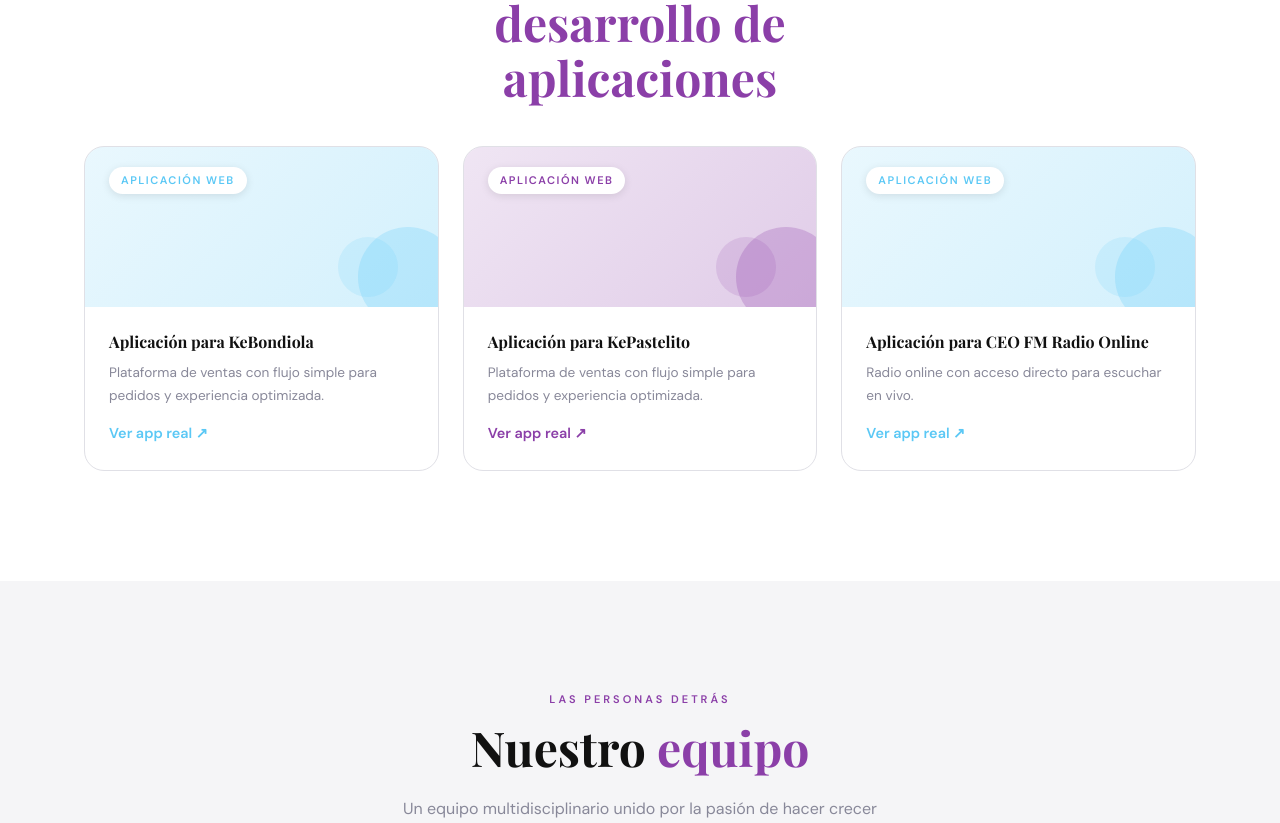
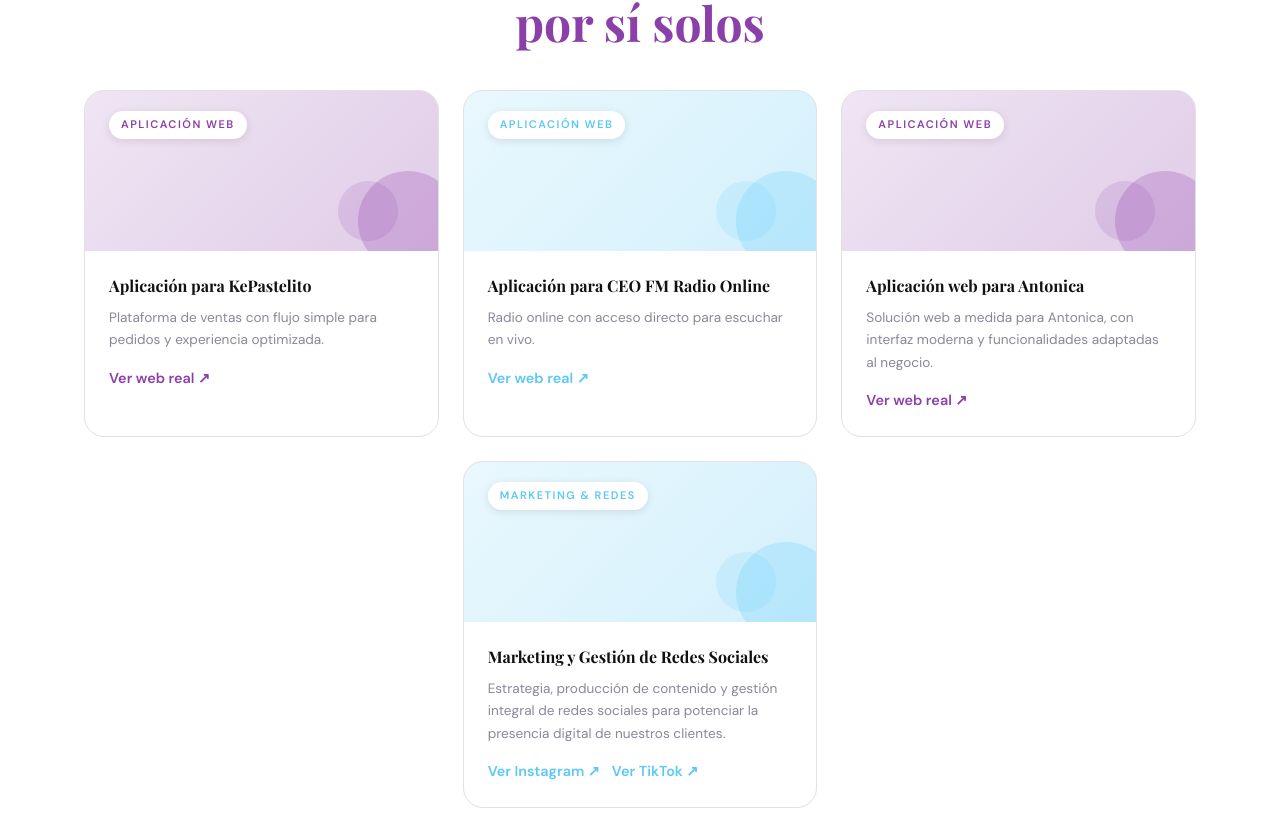
Before and after one commit to nazarena-aquino/ceo-multimedios, a React (Vite) app: page / in a window 1280 px wide. Shown: the part 3997-4820 px from the top of the page. Built offline with nearby package versions, Linux system fonts and the light colour scheme.

Commit message:
se agrego el proyecto de antonica

```diff
--- a/src/components/Contacto.css
+++ b/src/components/Contacto.css
@@ -218,4 +218,20 @@
 
 @media (max-width: 480px) {
   .contacto__form-wrapper { padding: 24px 20px; }
+
+  /* Las redes van abajo de las tarjetas de info, alineadas al centro */
+  .contacto__info {
+    margin-bottom: 24px;
+  }
+
+  .contacto__redes {
+    flex-direction: column;
+    align-items: center;
+    gap: 12px;
+    margin-top: 8px;
+  }
+
+  .contacto__redes-links {
+    justify-content: center;
+  }
 }
--- a/src/components/Navbar.css
+++ b/src/components/Navbar.css
@@ -17,7 +17,7 @@
 .navbar__inner {
   display: flex;
   align-items: center;
-  justify-content: flex-start; /* Alinea los elementos a la izquierda */
+  justify-content: flex-start;
   height: 100%;
 }
 
@@ -46,15 +46,19 @@
   background: rgba(139,63,168,0.08);
 }
 
+/* Hamburger */
 .navbar__hamburger {
   display: none;
   flex-direction: column;
+  justify-content: center;
   gap: 5px;
   background: none;
   border: none;
   cursor: pointer;
   padding: 6px;
-  margin-left: auto; /* Asegura que el menú hamburguesa se mantenga a la derecha en móviles */
+  margin-left: auto;
+  width: 36px;
+  height: 36px;
 }
 
 .navbar__hamburger span {
@@ -63,17 +67,28 @@
   height: 2px;
   background: var(--black);
   border-radius: 2px;
-  transition: all 0.3s;
+  transition: transform 0.35s cubic-bezier(0.23, 1, 0.32, 1),
+              opacity 0.25s ease,
+              width 0.3s ease;
+  transform-origin: center;
 }
 
-.navbar__hamburger span.open:nth-child(1) { transform: translateY(7px) rotate(45deg); }
-.navbar__hamburger span.open:nth-child(2) { opacity: 0; }
-.navbar__hamburger span.open:nth-child(3) { transform: translateY(-7px) rotate(-45deg); }
+/* Animación al abrir */
+.navbar__hamburger span.open:nth-child(1) {
+  transform: translateY(7px) rotate(45deg);
+}
+.navbar__hamburger span.open:nth-child(2) {
+  opacity: 0;
+  width: 0;
+}
+.navbar__hamburger span.open:nth-child(3) {
+  transform: translateY(-7px) rotate(-45deg);
+}
 
-/* Responsive Navbar */
+/* Responsive */
 @media (max-width: 768px) {
   .navbar__hamburger { display: flex; }
-  .navbar--scrolled .navbar__links--open { background: rgba(255,255,255,0.98); }
+
   .navbar__links {
     display: none;
     position: absolute;
@@ -84,7 +99,44 @@
     padding: 16px;
     box-shadow: 0 8px 24px rgba(0,0,0,0.1);
     gap: 2px;
+    /* Animación de apertura */
+    opacity: 0;
+    transform: translateY(-8px);
+    pointer-events: none;
+    transition: opacity 0.3s ease, transform 0.3s cubic-bezier(0.23, 1, 0.32, 1);
   }
-  .navbar__links--open { display: flex; }
-  .navbar__links button { width: 100%; text-align: left; padding: 12px 16px; }
+
+  .navbar__links--open {
+    display: flex;
+    opacity: 1;
+    transform: translateY(0);
+    pointer-events: auto;
+  }
+
+  .navbar--scrolled .navbar__links--open {
+    background: rgba(255,255,255,0.98);
+  }
+
+  .navbar__links button {
+    width: 100%;
+    text-align: left;
+    padding: 12px 16px;
+    /* Animación en cascada de los items */
+    opacity: 0;
+    transform: translateX(-10px);
+    transition: opacity 0.25s ease, transform 0.25s ease, color 0.2s, background 0.2s;
+  }
+
+  .navbar__links--open button {
+    opacity: 1;
+    transform: translateX(0);
+  }
+
+  /* Cascada de aparición por item */
+  .navbar__links--open li:nth-child(1) button { transition-delay: 0.04s; }
+  .navbar__links--open li:nth-child(2) button { transition-delay: 0.08s; }
+  .navbar__links--open li:nth-child(3) button { transition-delay: 0.12s; }
+  .navbar__links--open li:nth-child(4) button { transition-delay: 0.16s; }
+  .navbar__links--open li:nth-child(5) button { transition-delay: 0.20s; }
+  .navbar__links--open li:nth-child(6) button { transition-delay: 0.24s; }
 }
--- a/src/components/Proyectos.css
+++ b/src/components/Proyectos.css
@@ -9,12 +9,17 @@
   margin: 0 auto 40px;
 }
 
-
-
 .proyectos__grid {
   display: grid;
   grid-template-columns: repeat(3, 1fr);
   gap: 24px;
+}
+
+/* La última card sola se centra */
+.proyectos__grid .proyecto-card:last-child:nth-child(3n + 1) {
+  grid-column: 1 / -1;
+  max-width: calc(33.333% - 16px);
+  margin: 0 auto;
 }
 
 .proyecto-card {
@@ -105,8 +110,44 @@
 
 @media (max-width: 1024px) {
   .proyectos__grid { grid-template-columns: repeat(2, 1fr); }
+  /* Con 2 columnas y 5 cards, la última se centra */
+  .proyectos__grid .proyecto-card:last-child:nth-child(odd) {
+    grid-column: 1 / -1;
+    max-width: calc(50% - 12px);
+    margin: 0 auto;
+  }
+  /* Resetear el caso de 3 columnas */
+  .proyectos__grid .proyecto-card:last-child:nth-child(3n + 1) {
+    grid-column: auto;
+    max-width: none;
+    margin: 0;
+  }
 }
 
 @media (max-width: 640px) {
   .proyectos__grid { grid-template-columns: 1fr; }
+  .proyectos__grid .proyecto-card:last-child:nth-child(odd),
+  .proyectos__grid .proyecto-card:last-child:nth-child(3n + 1) {
+    grid-column: auto;
+    max-width: none;
+    margin: 0;
+  }
 }
+
+.proyecto-card__links {
+  display: flex;
+  flex-wrap: wrap;
+  gap: 12px;
+  margin-top: 15px;
+}
+
+.proyecto-link {
+  font-size: 0.9rem;
+  font-weight: bold;
+  text-decoration: none;
+  transition: opacity 0.2s;
+}
+
+.proyecto-link:hover {
+  opacity: 0.7;
+}
--- a/src/components/Proyectos.jsx
+++ b/src/components/Proyectos.jsx
@@ -2,13 +2,6 @@ import React from 'react'
 import './Proyectos.css'
 
 const proyectos = [
-  {
-    categoria: 'Aplicación Web',
-    title: 'Aplicación para KeBondiola',
-    desc: 'Plataforma de ventas con flujo simple para pedidos y experiencia optimizada.',
-    link: 'https://kebondiola.vercel.app/',
-    color: '#5BC8F5',
-  },
   {
     categoria: 'Aplicación Web',
     title: 'Aplicación para KePastelito',
@@ -23,6 +16,22 @@ const proyectos = [
     link: 'https://radio-online-ceo.vercel.app/',
     color: '#5BC8F5',
   },
+  {
+    categoria: 'Aplicación Web',
+    title: 'Aplicación web para Antonica',
+    desc: 'Solución web a medida para Antonica, con interfaz moderna y funcionalidades adaptadas al negocio.',
+    link: 'https://www.antonicamusica.com/',
+
+    color: '#8B3FA8',
+  },
+  {
+    categoria: 'Marketing & Redes',
+    title: 'Marketing y Gestión de Redes Sociales',
+    desc: 'Estrategia, producción de contenido y gestión integral de redes sociales para potenciar la presencia digital de nuestros clientes.',
+    linkInstagram: 'https://www.instagram.com/antonica_oficial/',
+    linkTiktok: 'https://www.tiktok.com/@antonica_oficial',
+    color: '#5BC8F5',
+  },
 ]
 
 export default function Proyectos() {
@@ -32,11 +41,8 @@ export default function Proyectos() {
         <div className="proyectos__header">
           <p className="section-label">Nuestro trabajo</p>
           <h2 className="section-title">
-            Proyectos de <span>desarrollo de aplicaciones</span>
+            Proyectos que <span>hablan por sí solos</span>
           </h2>
-
-
-
         </div>
 
         <div className="proyectos__grid">
@@ -52,23 +58,41 @@ export default function Proyectos() {
               <div className="proyecto-card__body">
                 <h3 className="proyecto-card__title">{p.title}</h3>
                 <p className="proyecto-card__desc">{p.desc}</p>
+                <div className="proyecto-card__links">
                   {p.link && (
                     <a
                       href={p.link}
                       target="_blank"
                       rel="noopener noreferrer"
-                    style={{
-                      color: p.color,
-                      fontSize: '0.9rem',
-                      fontWeight: 'bold',
-                      marginTop: '15px',
-                      display: 'inline-block',
-                      textDecoration: 'none',
-                    }}
+                      style={{ color: p.color }}
+                      className="proyecto-link"
                     >
-                    Ver app real ↗
+                      Ver web real ↗
                     </a>
                   )}
+                  {p.linkInstagram && (
+                    <a
+                      href={p.linkInstagram}
+                      target="_blank"
+                      rel="noopener noreferrer"
+                      style={{ color: p.color }}
+                      className="proyecto-link"
+                    >
+                      Ver Instagram ↗
+                    </a>
+                  )}
+                  {p.linkTiktok && (
+                    <a
+                      href={p.linkTiktok}
+                      target="_blank"
+                      rel="noopener noreferrer"
+                      style={{ color: p.color }}
+                      className="proyecto-link"
+                    >
+                      Ver TikTok ↗
+                    </a>
+                  )}
+                </div>
               </div>
             </div>
           ))}
```
Lines whose indentation alone changed are shown as unchanged.
